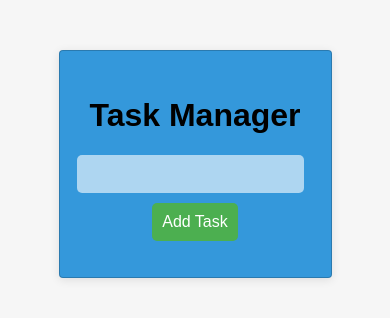
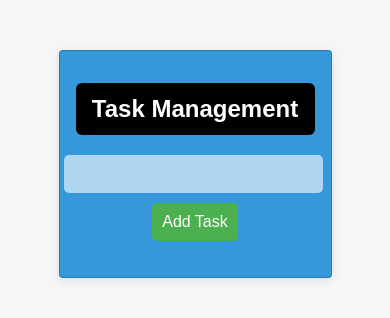
Before and after one commit to mike051985/Vue_App, a plain HTML site: page index.html in a window 390 px wide. Drawn offline with nearby package versions, Linux system fonts and the light colour scheme.

Commit message:
.vscode/settings.json index.html main.js style.css

```diff
--- a/index.html
+++ b/index.html
@@ -11,7 +11,7 @@
 </head>
 <body>
     <div class="container" id="app">
-		<h1>Task Manager</h1>
+		<h1>Task Management</h1>
         <form>
             <input type="text" v-model="newTask" autocomplete="off">
 		    <button id="add-task" v-on:click="addTask">Add Task</button>
--- a/style.css
+++ b/style.css
@@ -19,8 +19,13 @@ body {
 }
 
 h1 {
-    text-align: center;
-    margin-top: 30px;
+    position: relative;
+    background-color: rgba(0, 0, 0, 1);
+    color: rgb(255, 255, 255);
+    padding: 0.5em;
+    margin-bottom: 0.3em;
+    font-size: 1.5rem;
+    border-radius: 0.25em;
 }
 
 form {
@@ -90,6 +95,11 @@ li button {
         flex-direction: column;
     }
 
+    input{
+        margin-left: 7.5px;
+        width: 100%;
+    }
+
     input[type="text"] {
         margin-bottom: 10px;
     }
```
Also changed, not shown: main.js (+7 -0 lines).
